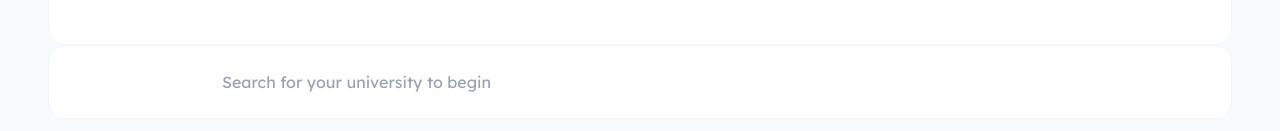
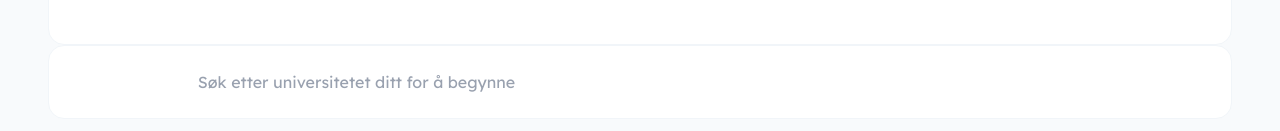
Before and after one commit to Trueballs/UIA-demo, a Next.js app: page /build in a window 1280 px wide. Shown: the part 271-402 px from the top of the page. Built offline with nearby package versions, Linux system fonts and the light colour scheme.

Commit message:
fix: oversett søketekst til norsk

```diff
--- a/src/app/build/page.tsx
+++ b/src/app/build/page.tsx
@@ -1415,7 +1415,7 @@ function BuilderContent() {
                             </>
                         ) : (
                             <div className="md:col-span-2 py-20 text-center text-gray-400 italic">
-                                Search for your university to begin
+                                Søk etter universitetet ditt for å begynne
                             </div>
                         )}
                                         </div>
```
